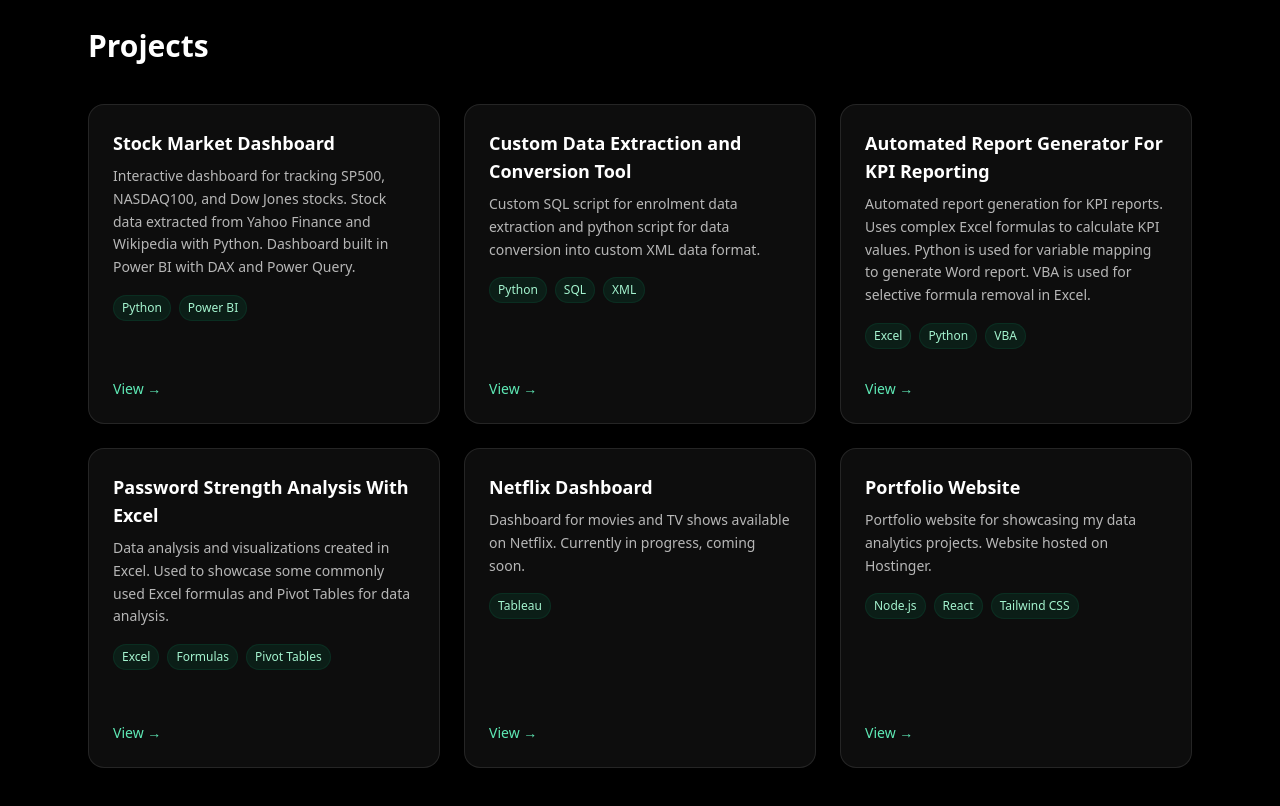
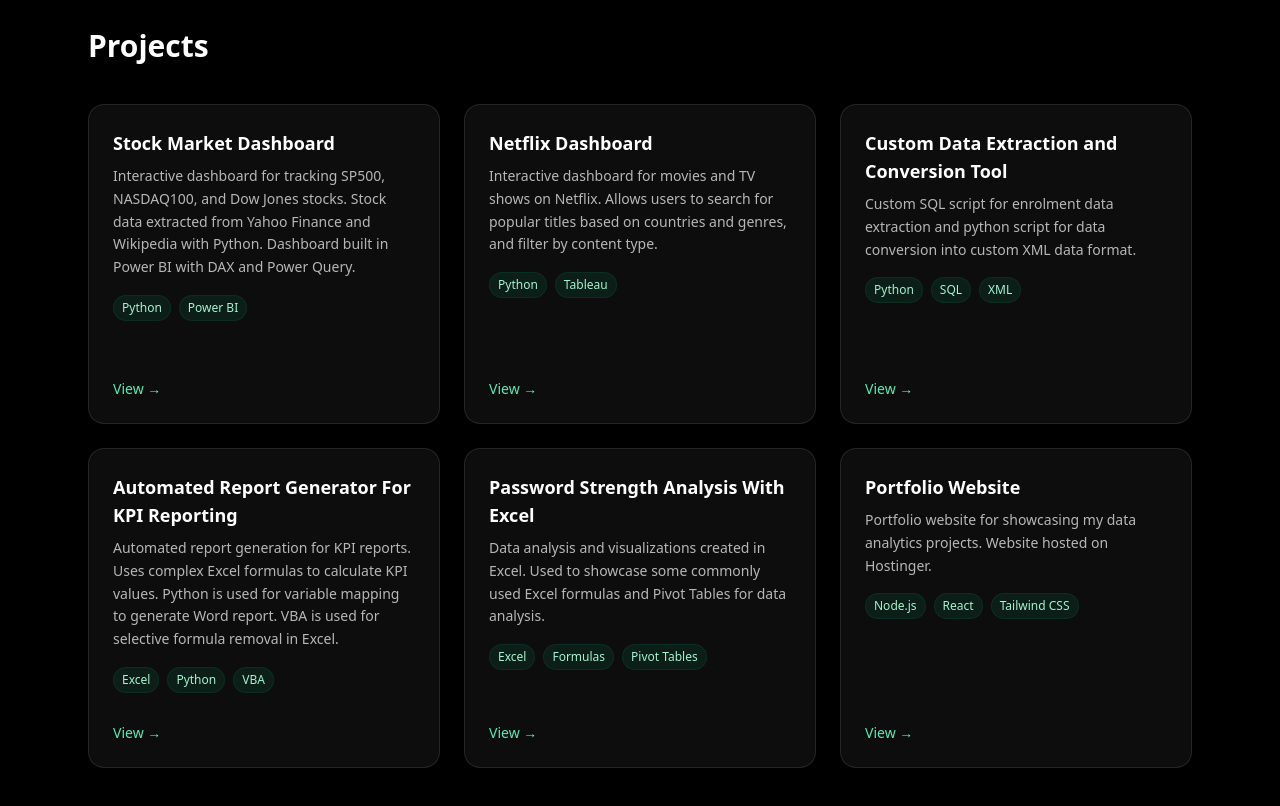
Before and after one commit to guochuanyong/billguoportfolio, a React (Vite) app in the folder my-website/: page / in a window 1280 px wide. Shown: the part 1100-1906 px from the top of the page. Built offline with nearby package versions, Linux system fonts and the light colour scheme.

Commit message:
New dist

```diff
--- a/my-website/src/components/Projects.jsx
+++ b/my-website/src/components/Projects.jsx
@@ -6,6 +6,13 @@ export default function Projects() {
         "Interactive dashboard for tracking SP500, NASDAQ100, and Dow Jones stocks. Stock data extracted from Yahoo Finance and Wikipedia with Python. Dashboard built in Power BI with DAX and Power Query.",
       tags: ["Python", "Power BI"],
       link: "https://github.com/guochuanyong/Trading-Dashboard",
+    },
+    {
+      title: "Netflix Dashboard",
+      description:
+        "Interactive dashboard for movies and TV shows on Netflix. Allows users to search for popular titles based on countries and genres, and filter by content type.",
+      tags: ["Python", "Tableau"],
+      link: "https://public.tableau.com/app/profile/bill.guo6908/viz/NetflixDashboard_17708668260490/DashboardMain",
     },
     {
       title: "Custom Data Extraction and Conversion Tool",
@@ -27,13 +34,6 @@ export default function Projects() {
         "Data analysis and visualizations created in Excel. Used to showcase some commonly used Excel formulas and Pivot Tables for data analysis.",
       tags: ["Excel", "Formulas", "Pivot Tables"],
       link: "https://github.com/guochuanyong/password_strength",
-    },
-    {
-      title: "Netflix Dashboard",
-      description:
-        "Dashboard for movies and TV shows available on Netflix. Currently in progress, coming soon.",
-      tags: ["Tableau"],
-      link: "https://portfoliobillg.com",
     },
     {
       title: "Portfolio Website",
```
